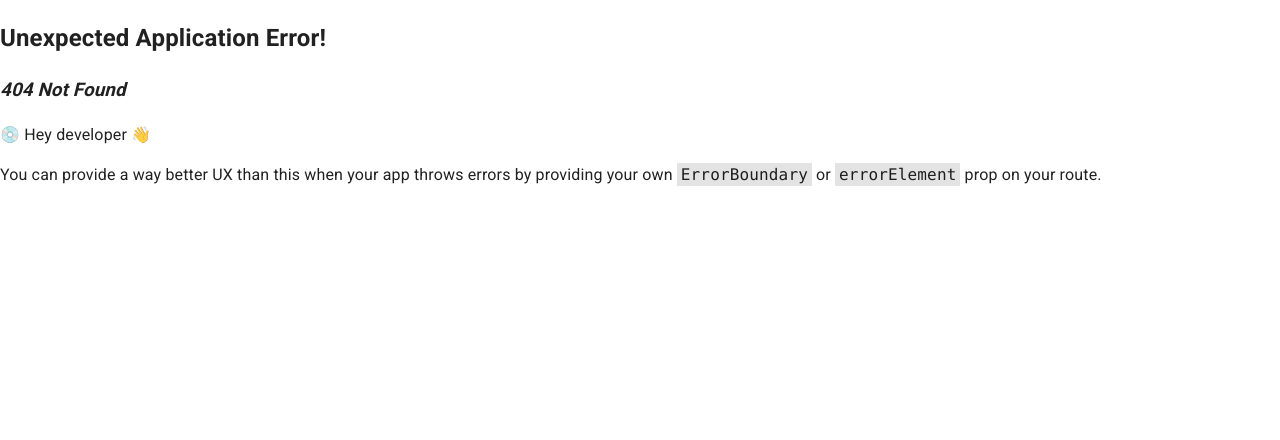
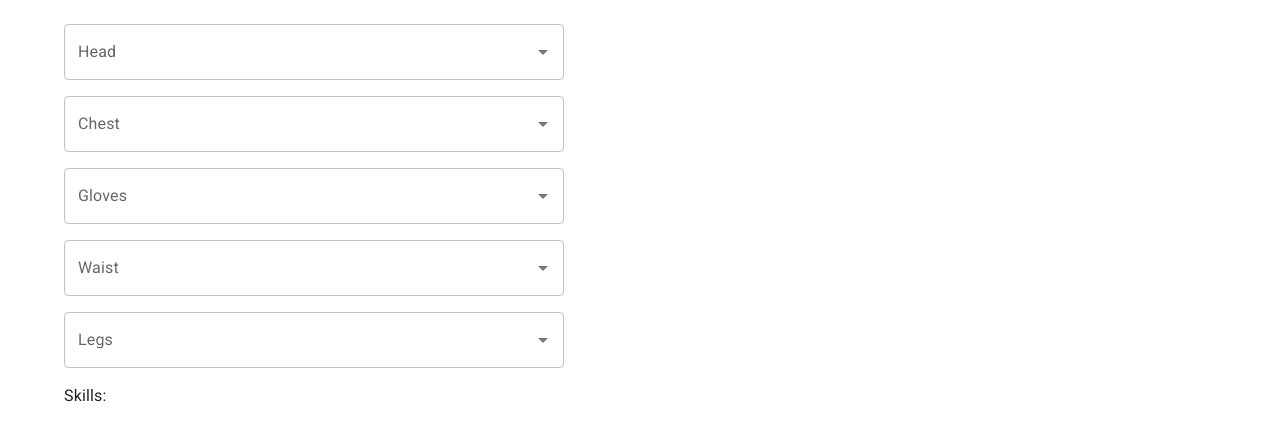
Before and after one commit to philipdnichols/monster-hunter-helper, a React (Create React App) app: page /armor-searcher in a window 1280 px wide. Before the commit this address had no page. Shown: the top 440 px of the page. Built offline with nearby package versions, Linux system fonts and the light colour scheme; a web font is replaced by a local one.

Commit message:
First iteration of a basic armor builder to get things setup for the "armor helper"

```diff
--- a/package.json
+++ b/package.json
@@ -16,6 +16,7 @@
     "@types/node": "^16.18.106",
     "@types/react": "^18.3.5",
     "@types/react-dom": "^18.3.0",
+    "lodash": "^4.17.21",
     "react": "^18.3.1",
     "react-dom": "^18.3.1",
     "react-router-dom": "^6.26.2",
@@ -53,6 +54,7 @@
   "devDependencies": {
     "@babel/plugin-proposal-private-property-in-object": "^7.21.11",
     "@eslint/js": "^9.9.1",
+    "@types/lodash": "^4.17.9",
     "eslint": "^8.57.0",
     "eslint-config-prettier": "^9.1.0",
     "eslint-plugin-prettier": "^5.2.1",
--- a/src/world/World.tsx
+++ b/src/world/World.tsx
@@ -7,11 +7,19 @@ import {
 } from 'react-router-dom';
 import { DataContext } from './context/DataContext';
 import { ISkill } from './typings/Skills';
+import { IArmorSet } from './typings/ArmorSets';
+import { ArmorSetDataGrid } from './components/ArmorSetDataGrid/ArmorSetDataGrid';
+import {
+  parseArmorSetsJson,
+  parseArmorsJson,
+  parseSkillsJson,
+} from './data/DataUtil';
+import { ArmorSearcher } from './components/ArmorSearcher/ArmorSearcher';
 import skillsJson from './data/mhw-db/skills.json';
-import { IArmorSet } from './typings/ArmorSets';
 import armorSetsJson from './data/mhw-db/armor-sets.json';
-import { ArmorSetDataGrid } from './components/ArmorSetDataGrid/ArmorSetDataGrid';
-import { parseArmorSetsJson, parseSkillsJson } from './data/DataUtil';
+import armorJson from './data/mhw-db/armor.json';
+import { IArmor } from './typings/Armor';
+import { ArmorDataGrid } from './components/ArmorDataGrid/ArmorDataGrid';
 
 const router = createBrowserRouter([
   {
@@ -23,8 +31,16 @@ const router = createBrowserRouter([
     element: <ArmorSetDataGrid />,
   },
   {
+    path: '/armor',
+    element: <ArmorDataGrid />,
+  },
+  {
+    path: '/armor-searcher',
+    element: <ArmorSearcher />,
+  },
+  {
     path: '/',
-    element: <Navigate to="/skills" />,
+    element: <Navigate to="/armor-searcher" />,
   },
 ]);
 
@@ -46,15 +62,17 @@ const router = createBrowserRouter([
 export const World = (): ReactElement => {
   const [skills, setSkills] = useState<ISkill[]>([]);
   const [armorSets, setArmorSets] = useState<IArmorSet[]>([]);
+  const [armors, setArmors] = useState<IArmor[]>([]);
 
   useEffect(() => {
     setSkills(parseSkillsJson(skillsJson));
     setArmorSets(parseArmorSetsJson(armorSetsJson));
+    setArmors(parseArmorsJson(armorJson));
   }, []);
 
   function render(): ReactElement {
     return (
-      <DataContext.Provider value={{ skills, armorSets }}>
+      <DataContext.Provider value={{ skills, armorSets, armors }}>
         <RouterProvider router={router} />
       </DataContext.Provider>
     );
--- /dev/null
+++ b/src/world/components/ArmorDataGrid/ArmorDataGrid.tsx
@@ -0,0 +1,60 @@
+import { ReactElement, useContext } from 'react';
+import { DataContext, IDataContext } from '../../context/DataContext';
+import { DataGrid, GridColDef } from '@mui/x-data-grid';
+import { GridInitialStateCommunity } from '@mui/x-data-grid/models/gridStateCommunity';
+
+const columns: GridColDef[] = [
+  {
+    field: 'name',
+    headerName: 'Name',
+    flex: 1,
+  },
+  {
+    field: 'rank',
+    headerName: 'Rank',
+    flex: 1,
+  },
+];
+
+const initialState: GridInitialStateCommunity = {
+  sorting: {
+    sortModel: [
+      {
+        field: 'name',
+        sort: 'asc',
+      },
+    ],
+  },
+  pagination: {
+    paginationModel: {
+      pageSize: 20,
+    },
+  },
+};
+
+export const ArmorDataGrid = (): ReactElement => {
+  const { armors } = useContext<IDataContext>(DataContext);
+
+  function render(): ReactElement {
+    return (
+      <DataGrid
+        columns={columns}
+        rows={armors}
+        initialState={initialState}
+        pageSizeOptions={[5, 10, 20, 50, 100]}
+        disableRowSelectionOnClick
+        // disableColumnFilter
+        // disableColumnSelector
+        // disableDensitySelector
+        // slots={{ toolbar: GridToolbar }}
+        // slotProps={{
+        //   toolbar: {
+        //     showQuickFilter: true,
+        //   },
+        // }}
+      />
+    );
+  }
+
+  return render();
+};
--- /dev/null
+++ b/src/world/components/ArmorSearcher/ArmorSearcher.tsx
@@ -0,0 +1,142 @@
+import { ReactElement, useContext, useEffect, useState } from 'react';
+import { Autocomplete, Box, Container, TextField } from '@mui/material';
+import { DataContext, IDataContext } from '../../context/DataContext';
+import {
+  ARMOR_TYPE_CHEST,
+  ARMOR_TYPE_GLOVES,
+  ARMOR_TYPE_HEAD,
+  ARMOR_TYPE_LEGS,
+  ARMOR_TYPE_WAIST,
+  IArmor,
+} from '../../typings/Armor';
+import { ISkill, ISkillRank } from '../../typings/Skills';
+import { clamp } from 'lodash';
+
+export const ArmorSearcher = (): ReactElement => {
+  const { skills, armors } = useContext<IDataContext>(DataContext);
+
+  const [head, setHead] = useState<IArmor | null>(null);
+  const [chest, setChest] = useState<IArmor | null>(null);
+  const [gloves, setGloves] = useState<IArmor | null>(null);
+  const [waist, setWaist] = useState<IArmor | null>(null);
+  const [legs, setLegs] = useState<IArmor | null>(null);
+
+  const [skillRanks, setSkillRanks] = useState<ISkillRank[]>([]);
+
+  useEffect(() => {
+    const skillRankLevels: { [skillId: string]: number } = {};
+
+    function addSkillRank(skillRank: ISkillRank) {
+      if (skillRankLevels[skillRank.skill] === undefined) {
+        skillRankLevels[skillRank.skill] = 0;
+      }
+      skillRankLevels[skillRank.skill] += skillRank.level;
+    }
+
+    head?.skills.forEach(addSkillRank);
+    chest?.skills.forEach(addSkillRank);
+    gloves?.skills.forEach(addSkillRank);
+    waist?.skills.forEach(addSkillRank);
+    legs?.skills.forEach(addSkillRank);
+
+    const _skillRanks: ISkillRank[] = [];
+    Object.entries(skillRankLevels).forEach(([skillId, level]) => {
+      const skill: ISkill | undefined = skills.find(
+        (skill: ISkill) => skill.id === Number(skillId)
+      );
+
+      if (!skill) {
+        throw new Error(`Cannot determine skill with ID ${skillId}`);
+      }
+
+      _skillRanks.push(
+        skill.ranks[clamp(level - 1, 0, skill.ranks.length - 1)]
+      );
+    });
+
+    _skillRanks.sort(
+      (skillRank1: ISkillRank, skillRank2: ISkillRank) =>
+        // TODO this sorting can be better, needs to prioritize offensive skills first, showing the set bonuses first maybe, etc.
+        skillRank2.level - skillRank1.level
+    );
+
+    setSkillRanks(_skillRanks);
+  }, [head, chest, gloves, waist, legs]);
+
+  function render(): ReactElement {
+    return (
+      <Container
+        sx={{
+          display: 'flex',
+          flexDirection: 'column',
+          padding: 3,
+          gap: 2,
+        }}
+      >
+        <Autocomplete
+          sx={{ width: 500 }}
+          options={armors.filter((armor) => armor.type === ARMOR_TYPE_HEAD)}
+          // groupBy={(armor: IArmor) =>
+          //   (armor.armorSet as unknown as IArmorSet).name
+          // }
+          getOptionLabel={(armor: IArmor) => armor.name}
+          renderInput={(params) => <TextField {...params} label="Head" />}
+          onChange={(_, armor: IArmor | null) => {
+            setHead(armor);
+          }}
+        />
+        <Autocomplete
+          sx={{ width: 500 }}
+          options={armors.filter((armor) => armor.type === ARMOR_TYPE_CHEST)}
+          getOptionLabel={(armor: IArmor) => armor.name}
+          renderInput={(params) => <TextField {...params} label="Chest" />}
+          onChange={(_, armor: IArmor | null) => {
+            setChest(armor);
+          }}
+        />
+        <Autocomplete
+          sx={{ width: 500 }}
+          options={armors.filter((armor) => armor.type === ARMOR_TYPE_GLOVES)}
+          getOptionLabel={(armor: IArmor) => armor.name}
+          renderInput={(params) => <TextField {...params} label="Gloves" />}
+          onChange={(_, armor: IArmor | null) => {
+            setGloves(armor);
+          }}
+        />
+        <Autocomplete
+          sx={{ width: 500 }}
+          options={armors.filter((armor) => armor.type === ARMOR_TYPE_WAIST)}
+          getOptionLabel={(armor: IArmor) => armor.name}
+          renderInput={(params) => <TextField {...params} label="Waist" />}
+          onChange={(_, armor: IArmor | null) => {
+            setWaist(armor);
+          }}
+        />
+        <Autocomplete
+          sx={{ width: 500 }}
+          options={armors.filter((armor) => armor.type === ARMOR_TYPE_LEGS)}
+          getOptionLabel={(armor: IArmor) => armor.name}
+          renderInput={(params) => <TextField {...params} label="Legs" />}
+          onChange={(_, armor: IArmor | null) => {
+            setLegs(armor);
+          }}
+        />
+        {/*<Box>Selected Head: {head?.name}</Box>*/}
+        {/*<Box>Selected Head: {chest?.name}</Box>*/}
+        {/*<Box>Selected Head: {gloves?.name}</Box>*/}
+        {/*<Box>Selected Head: {waist?.name}</Box>*/}
+        {/*<Box>Selected Head: {legs?.name}</Box>*/}
+        <Box>
+          Skills:
+          {skillRanks.map((skillRank: ISkillRank) => (
+            <Box key={skillRank.skillName}>
+              {skillRank.skillName} Level {skillRank.level}
+            </Box>
+          ))}
+        </Box>
+      </Container>
+    );
+  }
+
+  return render();
+};
--- a/src/world/context/DataContext.ts
+++ b/src/world/context/DataContext.ts
@@ -1,13 +1,16 @@
 import { createContext } from 'react';
 import { ISkill } from '../typings/Skills';
 import { IArmorSet } from '../typings/ArmorSets';
+import { IArmor } from '../typings/Armor';
 
 export interface IDataContext {
   skills: ISkill[];
   armorSets: IArmorSet[];
+  armors: IArmor[];
 }
 
 export const DataContext = createContext<IDataContext>({
   skills: [],
   armorSets: [],
+  armors: [],
 });
--- a/src/world/data/DataUtil.ts
+++ b/src/world/data/DataUtil.ts
@@ -144,3 +144,7 @@ function parseGenderJson(genderJson: string | undefined): EGender | undefined {
       throw new Error(`Could not parse gender json: ${genderJson}`);
   }
 }
+
+export function parseArmorsJson(armorsJson: IArmorJson[]): IArmor[] {
+  return armorsJson.map(parseArmorJson);
+}
```
Also changed, not shown: 2 other files (tests, documents, lock files or other folders).
